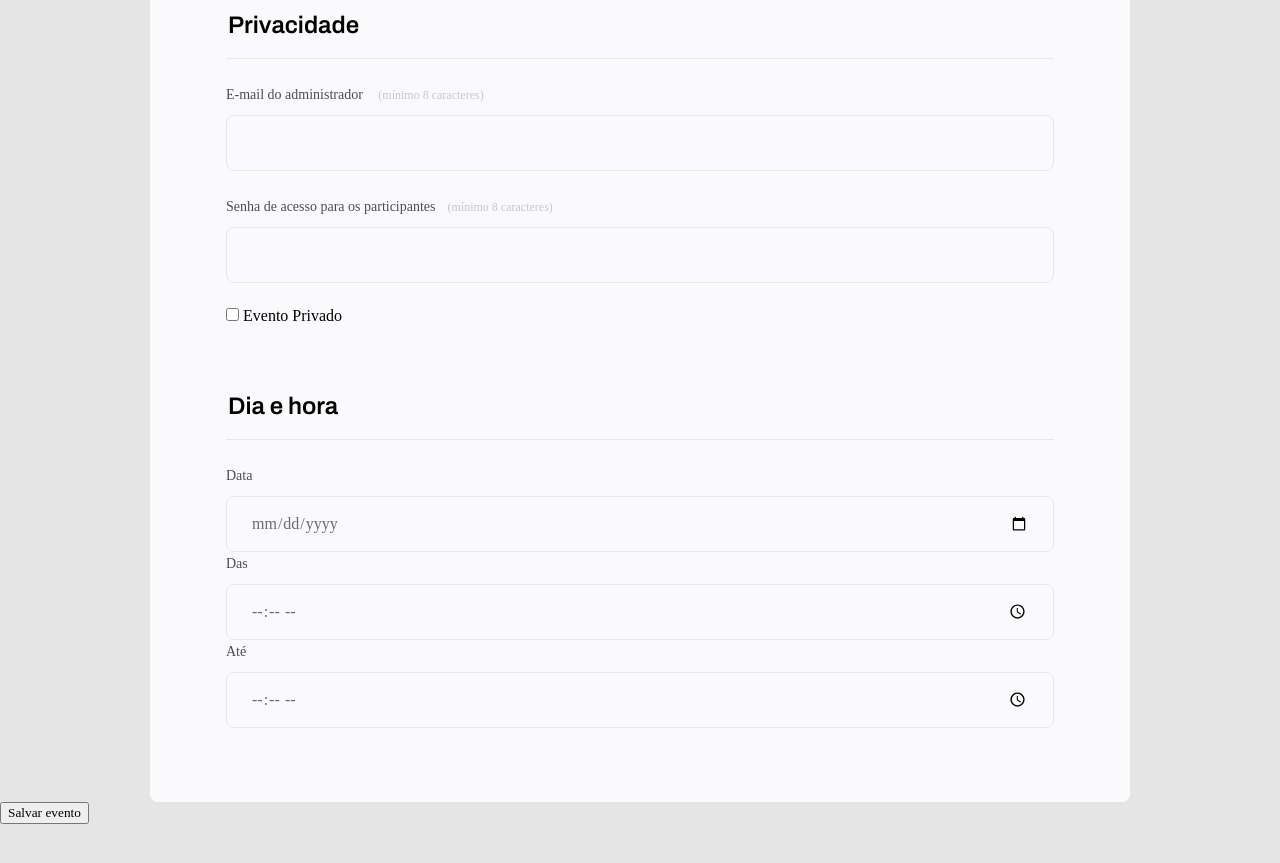
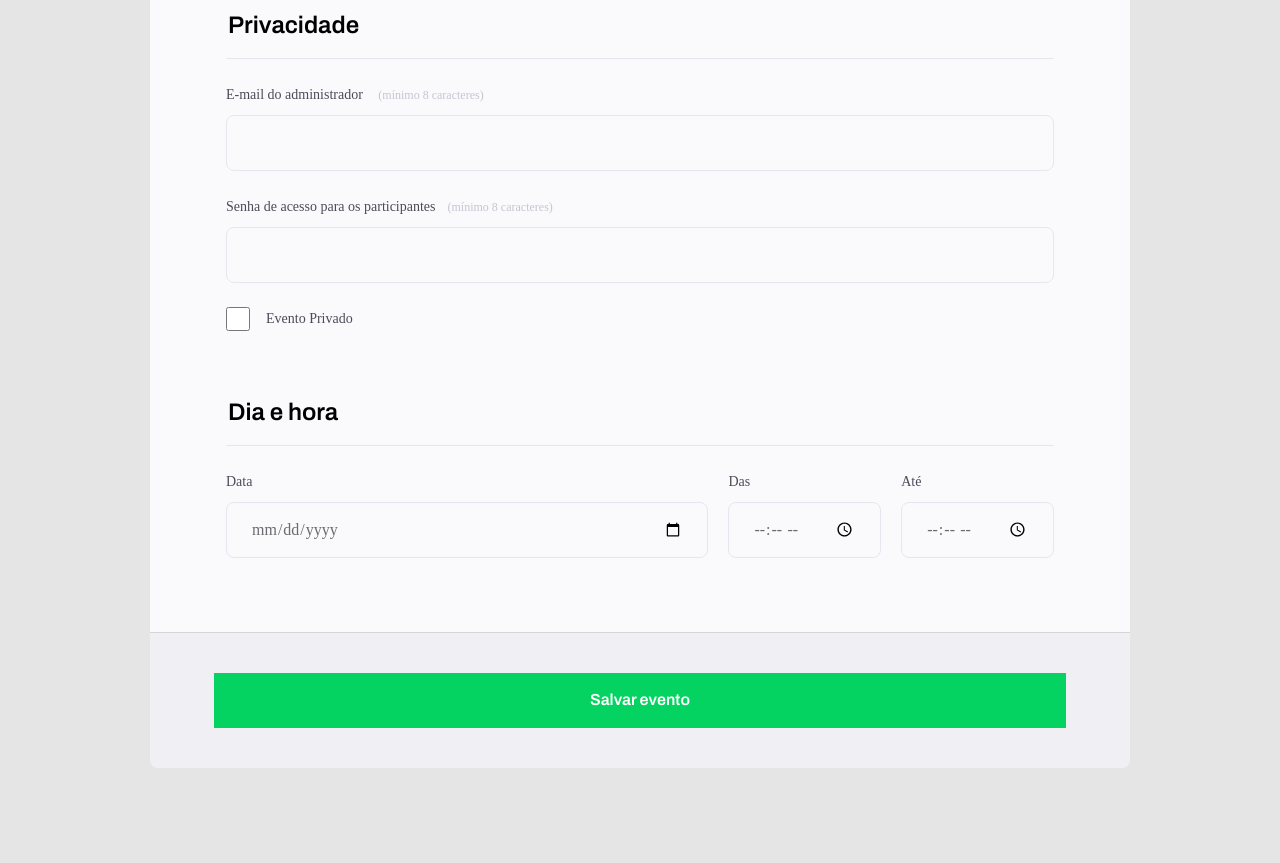
Before and after one commit to cassmach/explorer-rocketseat, a plain HTML site: page Rocketseat/index.html in a window 1280 px wide. Shown: the part 1083-1946 px from the top of the page. Before the commit the page ends 1907 px from the top, so only its background shows below. Drawn offline with Linux system fonts and the light colour scheme.

Commit message:
Add files via upload

```diff
--- a/Rocketseat/assets/css/style.css
+++ b/Rocketseat/assets/css/style.css
@@ -61,7 +61,7 @@ form {
     margin-top: 38px;
     background-color: #fafafc;
     min-height: 300px;
-    border-radius: 8px;
+    border-radius: 8px 8px 0 0;
     padding: 64px;
     display: flex;
     flex-direction: column;
@@ -98,7 +98,8 @@ fieldset legend {
 
 }
 
-.input-wrapper label {
+.input-wrapper label ,
+.checkbox-wrapper label {
     font-size: 14px;
     line-height: 24px;
     color: #4e4958;
@@ -132,3 +133,68 @@ fieldset legend {
     padding: 0;
     height: 168px;
 }
+
+.col-3 {
+    display: flex;
+    gap: 20px;
+}
+
+.col-3 > div:nth-child(1) {
+    width: 100%;
+}
+
+
+.checkbox-wrapper label {
+    display: flex;
+    align-items: center;
+    gap: 16px;
+    margin: 0;
+}
+
+.checkbox-wrapper {
+    position: relative;
+}
+
+.checkbox-wrapper input {
+    width: 24px;
+    height: 24px;
+    position: absolute;
+}
+
+.checkbox-wrapper label::before {
+    content: '';
+    width: 24px;
+    height: 24px;
+    border-radius: 8px;
+    display: block;
+
+}
+
+footer {
+    background: #f0f0f4;
+    height: 136px;
+    display: flex;
+    flex-direction: column;
+    padding: 40px 64px;
+    margin-bottom: 100px;
+    margin-left: 150px;
+    margin-right: 150px;
+    border-top: 1px solid #d6d6d6;
+    border-radius: 0 0 8px 8px;
+}
+
+footer .button {
+   height: 56px;
+   background-color: #04d361;
+   border: 0;
+   font-family: 'Archivo';
+   color: white;
+   font-size: 16px;
+   line-height: 26px;
+   font-weight: 600;
+
+}
+
+footer .button:hover {
+    background: #08a04c;
+}
```
Also changed, not shown: Rocketseat/assets/images/confirma.png (added), Rocketseat/assets/images/confirma.svg (added).
